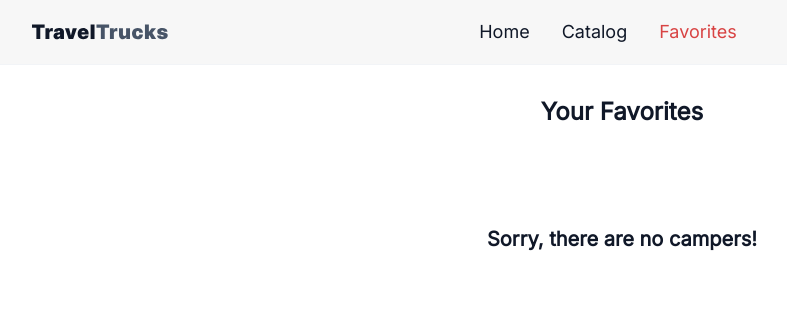
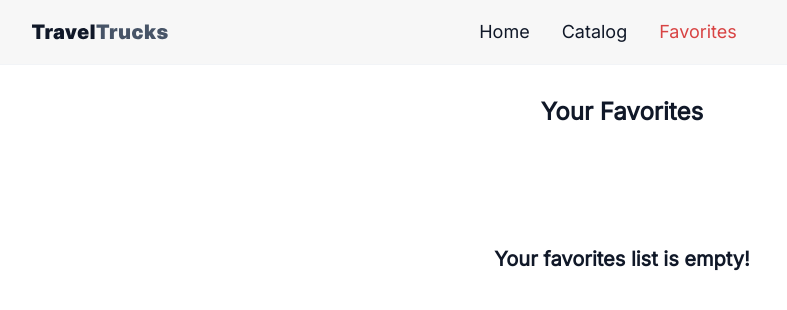
Before and after one commit to ViktorSvertoka/travel-trucks, a React (Vite) app: page /favorites in a window 1280 px wide. Shown: the top 310 px of the page, without its empty margins (32-819 px from the left). Built offline with nearby package versions, Linux system fonts and the light colour scheme.

Commit message:
Style(JSX) Code style edits

```diff
--- a/src/components/TruckList/TruckList.jsx
+++ b/src/components/TruckList/TruckList.jsx
@@ -11,8 +11,8 @@ const TruckList = ({ filteredTrucks }) => {
 
   if (filteredTrucks.length === 0) {
     return (
-      <p className="font-semibold text-[20px] leading-[1.2] text-main">
-        Sorry, there are no campers!
+      <p className="font-semibold text-[20px] leading-[1.2] text-main mt-[100px]">
+        Your favorites list is empty!
       </p>
     );
   }
--- a/src/pages/Favorites/Favorites.jsx
+++ b/src/pages/Favorites/Favorites.jsx
@@ -21,7 +21,7 @@ const Favorites = () => {
         <h2 className="font-semibold text-2xl leading-tight text-main">
           Your Favorites
         </h2>
-        <div className="mt-[100px]">
+        <div className="mt-[20px]">
           <TruckList filteredTrucks={favoriteTrucks} />
         </div>
       </div>
```
